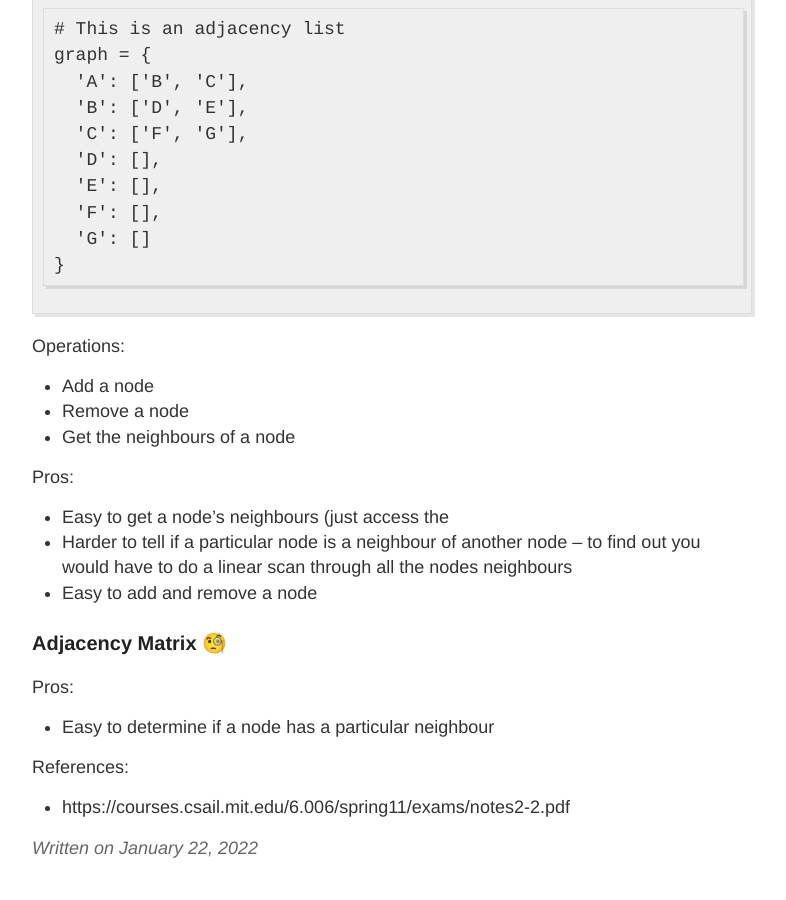
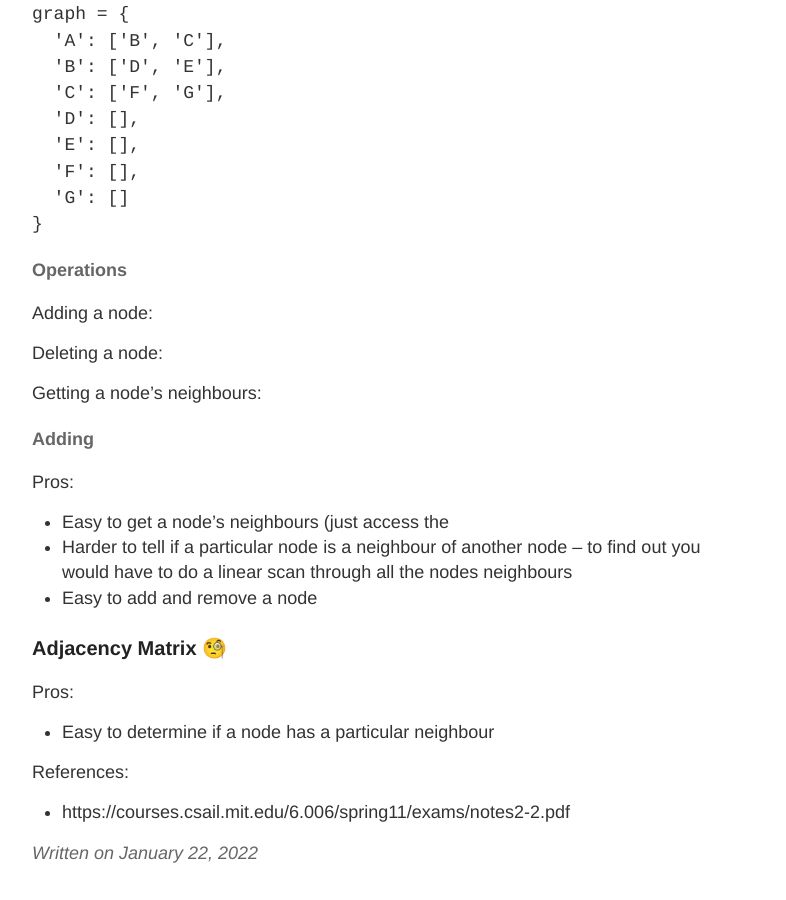
Before and after one commit to gutucristian/gutucristian.github.io, a Jekyll site: the page built from _posts/2022-01-22-Algorithms-And-Data-Structures.md, in a window 1280 px wide and 900 px high, scrolled down 746 px. Shown: the whole window, without its empty margins (248-1034 px from the left). Built offline with Jekyll 4.4.1, drawn with Linux system fonts in a browser that asks for light colours; our own code applies the rules of GitHub Pages for plain Markdown files.

Commit message:
Update 2022-01-22-Algorithms-And-Data-Structures.md

````diff
--- a/_posts/2022-01-22-Algorithms-And-Data-Structures.md
+++ b/_posts/2022-01-22-Algorithms-And-Data-Structures.md
@@ -12,7 +12,7 @@ The two main graph representations we use when talking about graph problems are
 - In Python, we can represent an adjacency list as a dictionary. The dictionary’s **keys will be the nodes**, and their **values will be the edges for each node**
 - With the help of an adjacency list, we can find all the neighbours for a particular node in constant time (the quick lookup is due to the hashing mechanism of dictionaries)
 
-```
+```code
 # This is an adjacency list
 graph = {
   'A': ['B', 'C'],
@@ -25,10 +25,15 @@ graph = {
 }
 ```
 
-Operations:
-- Add a node
-- Remove a node
-- Get the neighbours of a node
+#### Operations
+
+Adding a node:
+
+Deleting a node:
+
+Getting a node's neighbours:
+
+#### Adding
 
 Pros:
 - Easy to get a node's neighbours (just access the
````
